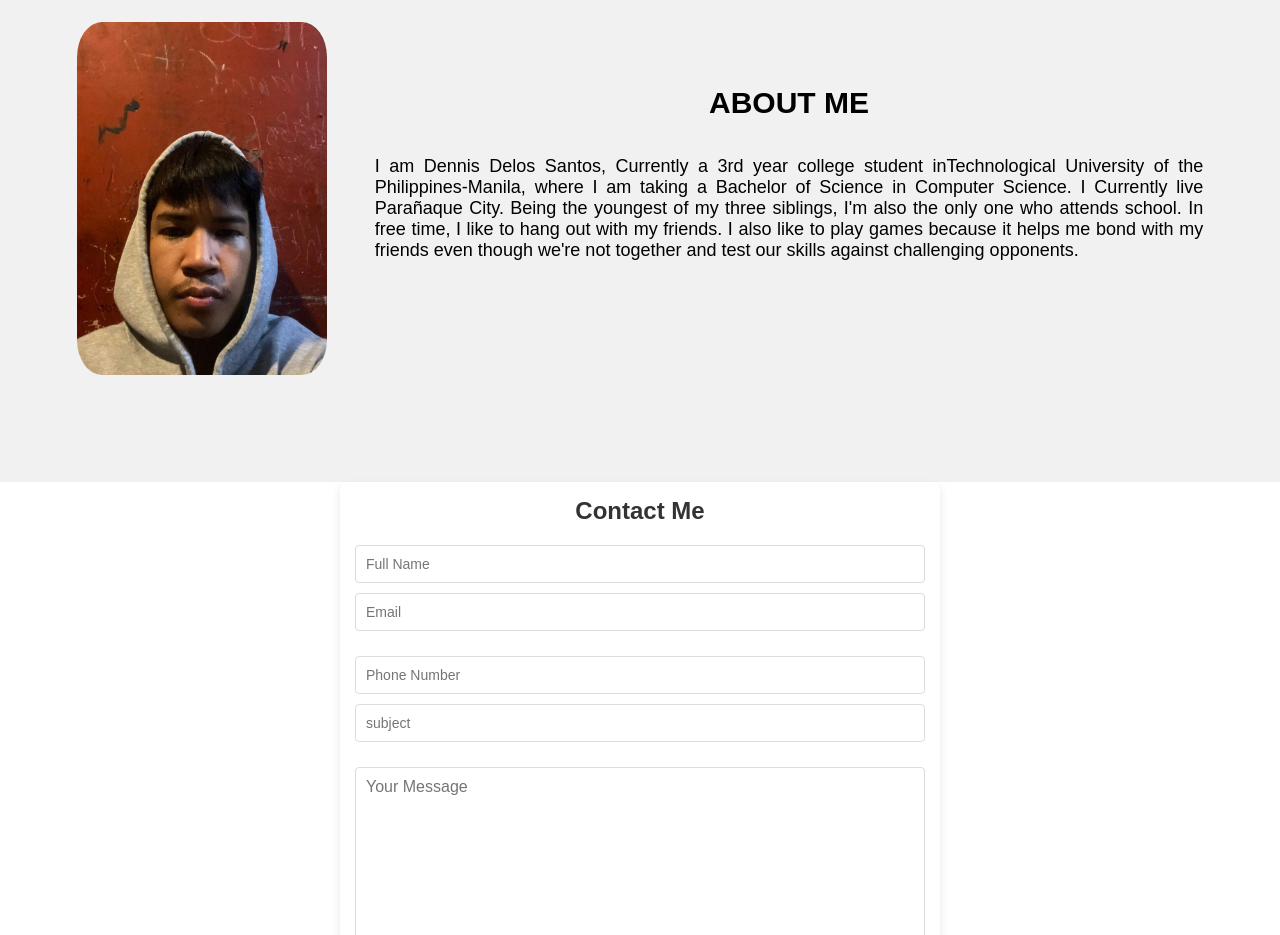
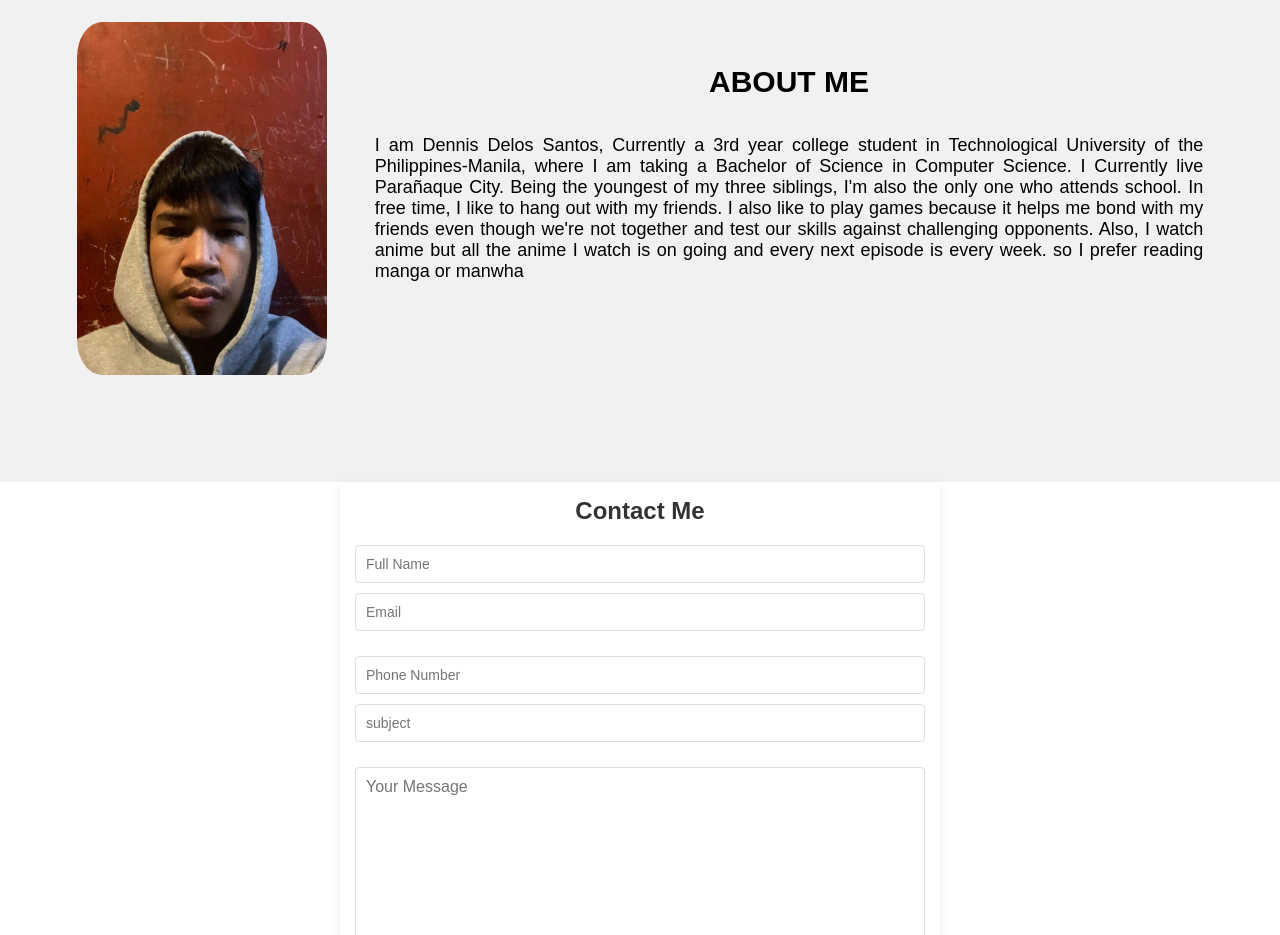
Before and after one commit to denssshlx/Web-Portfolio, a plain HTML site: page index.html in a window 1280 px wide. Shown: the part 880-1815 px from the top of the page. Drawn offline with nearby package versions, Linux system fonts and the light colour scheme.

Commit message:
updated file

```diff
--- a/index.html
+++ b/index.html
@@ -28,8 +28,7 @@
                 styling, and JavaScript for functionality. My role involves creating responsive, user-friendly
                 designs, ensuring websites work smoothly across different devices and browsers. Starting as a
                 front-end developer is all about building small projects, practicing coding, and continuously
-                learning new tools and technologies to improve my skills. Also, I watch anime but all the anime
-                I watch is on going and every next episode is every week. so I prefer reading manga or manwha</p>
+                learning new tools and technologies to improve my skills.</p>
 
             <div class="social-icons">
                 <a href="https://www.facebook.com/dnstam" target="blank">
@@ -56,12 +55,13 @@
 
         <div class="about-content">
             <h2 class="heading">ABOUT ME</h2>
-            <p>I am Dennis Delos Santos, Currently a 3rd year college student in<span>Technological University
+            <p>I am Dennis Delos Santos, Currently a 3rd year college student in Technological University
                 of the Philippines-Manila, where I am taking a Bachelor of Science in Computer Science. I Currently
                 live Parañaque City. Being the youngest of my three siblings, I'm also the only one who attends
                 school. In free time, I like to hang out with my friends. I also like to play games because it helps
-                me bond with my friends even though we're not together and test our skills against challenging opponents.
-            </span></p>
+                me bond with my friends even though we're not together and test our skills against challenging
+                opponents. Also, I watch anime but all the anime I watch is on going and every next episode is every week. so I prefer reading manga or manwha
+            </p>
         </div>
     </section>
 
```
